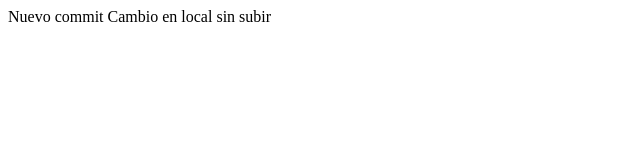
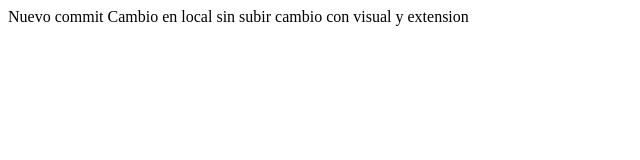
Before and after one commit to HarryT08/tallereisi, a plain HTML site: page index.html in a window 1280 px wide. Shown: the whole page, without its empty margins (0-640 px from the left). Drawn offline with Linux system fonts and the light colour scheme.

Commit message:
Cambio en visual y extensión

```diff
--- a/index.html
+++ b/index.html
@@ -9,5 +9,6 @@
 <body>
     Nuevo commit
     Cambio en local sin subir
+    cambio con visual y extension
 </body>
 </html>
```
